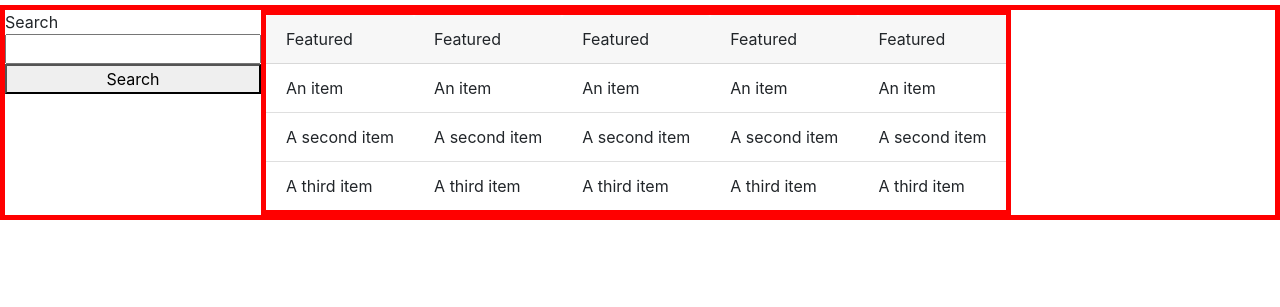
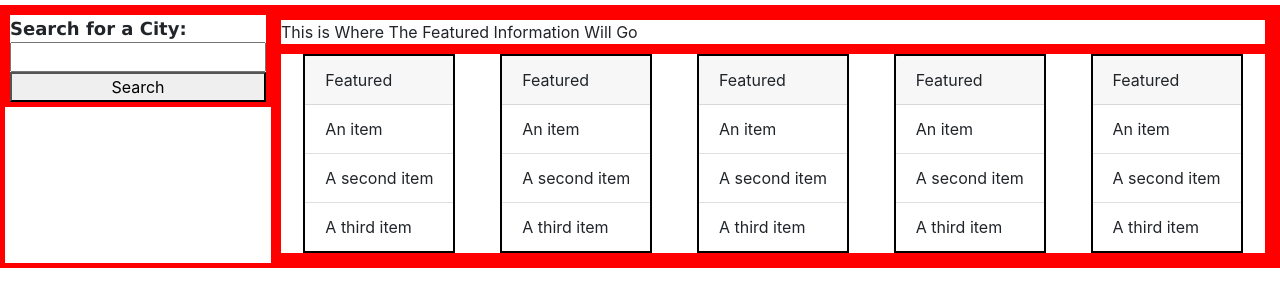
Before and after one commit to jonteal/weather-dashboard, a plain HTML site: page index.html in a window 1280 px wide. Shown: the part 51-358 px from the top of the page. Drawn offline with nearby package versions, Linux system fonts and the light colour scheme.

Commit message:
Containers all set up

```diff
--- a/Assets/CSS/style.css
+++ b/Assets/CSS/style.css
@@ -1,20 +1,35 @@
-.featured-container {
+.main-container {
     display: flex;
     flex-direction: row;
     border: solid 5px red;
-    justify-content: space-between;
 }
 
 .search-container {
     display: flex;
     flex-direction: column;
+    border: solid 5px red;
 }
 
-.main-container {
+.main-body-container {
+    display: flex;
+    flex-direction: column;
+    border: solid 5px red;
+    flex-basis: 100%;
+}
+
+.featured-container {
+    display: flex;
+    border: solid 5px red;
+}
+
+.five-day-container {
     display: flex;
     flex-direction: row;
     border: solid 5px red;
+    justify-content: space-around;
+    flex-basis: 100%;
 }
+
 
 h1 {
     display: flex;
@@ -25,3 +40,18 @@ h1 {
 header {
     background-image: linear-gradient(to right, rgb(38, 77, 206), rgb(17, 30, 104));
 }
+
+.card-1,
+.card-2,
+.card-3,
+.card-4,
+.card-5 {
+    border: solid 2px black;
+}
+
+.search-header {
+    font-size: large;
+    font-weight: bolder;
+    font-style: normal;
+    font-family: 'Lucida Sans', 'Lucida Sans Regular', 'Lucida Grande', 'Lucida Sans Unicode', Geneva, Verdana, sans-serif;
+}
--- a/index.html
+++ b/index.html
@@ -13,16 +13,22 @@
     <header>
         <h1>Weather Dashboard</h1>
     </header>
+
     <div class="main-container">
         <aside>
             <div class="search-container">
-                Search
+                <span class="search-header">Search for a City:</span>
                 <input>
                 <button>Search</button>
             </div>
         </aside>
 
+        <div class="main-body-container">
         <div class="featured-container">
+            <span>This is Where The Featured Information Will Go</span>
+        </div>
+
+        <div class="five-day-container">
         <div class="card-1" style="width: auto;">
             <div class="card-header">
                 Featured
@@ -77,7 +83,9 @@
                 <li class="list-group-item">A third item</li>
             </ul>
         </div>
+        </div>
     </div>
+
     <script src="./Assets/JAVASCRIPT/script.js"></script>
 </div>
 </body>
```
